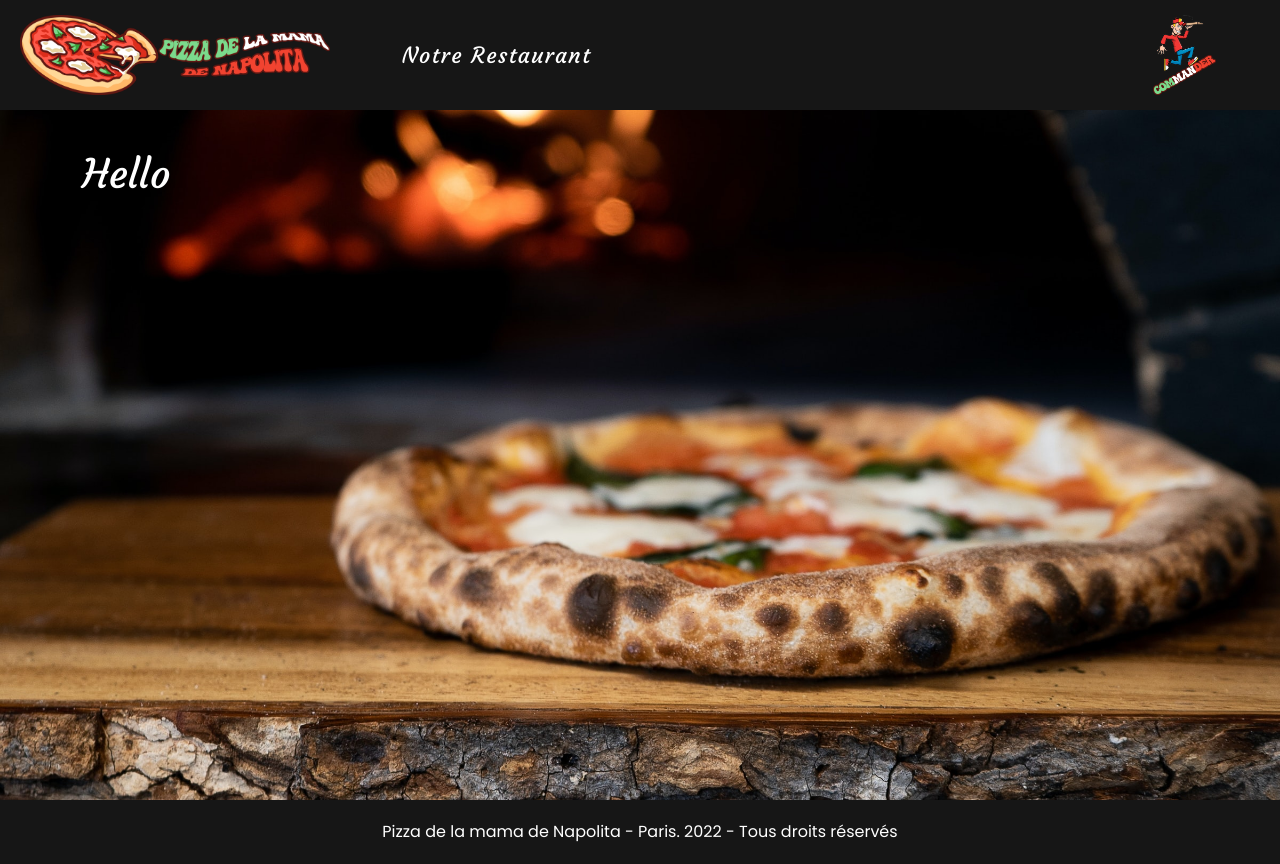
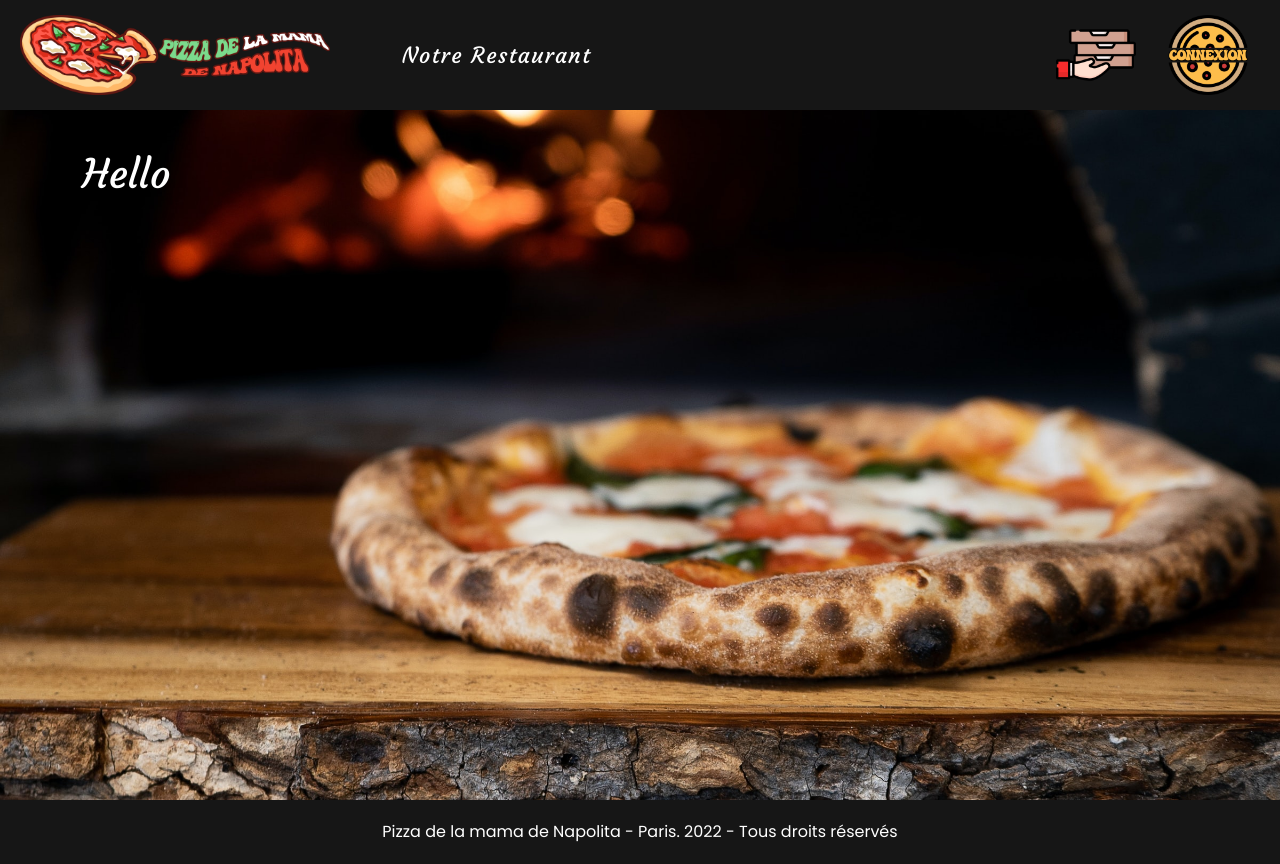
Before and after one commit to bastien-cordier/resto-ipssi, a React (Create React App) app in the folder front/: page / in a window 1280 px wide. Built offline with nearby package versions, Linux system fonts and the light colour scheme.

Commit message:
bouton connexion

```diff
--- a/front/src/components/Header/Header.js
+++ b/front/src/components/Header/Header.js
@@ -40,6 +40,13 @@ export default class Header extends Component {
             style={{ height: "80px" }}
           />
         </a>
+        <a href="/connexion" className="logo-connexion">
+          <img
+            src="/assets/connexion.png"
+            alt="logo"
+            style={{ height: "80px" }}
+          />
+        </a>
       </Navbar>
     );
   }
--- a/front/src/components/Header/Header.scss
+++ b/front/src/components/Header/Header.scss
@@ -14,8 +14,8 @@
     }
   }
 
-  .logo-commander {
-    margin-right: 4em;
+  .logo-commander, .logo-connexion{
+    margin-right: 2em;
   }
 
   .me-auto.navbar-nav {
```
Also changed, not shown: front/public/assets/commander.png, front/public/assets/connexion.png (added).
